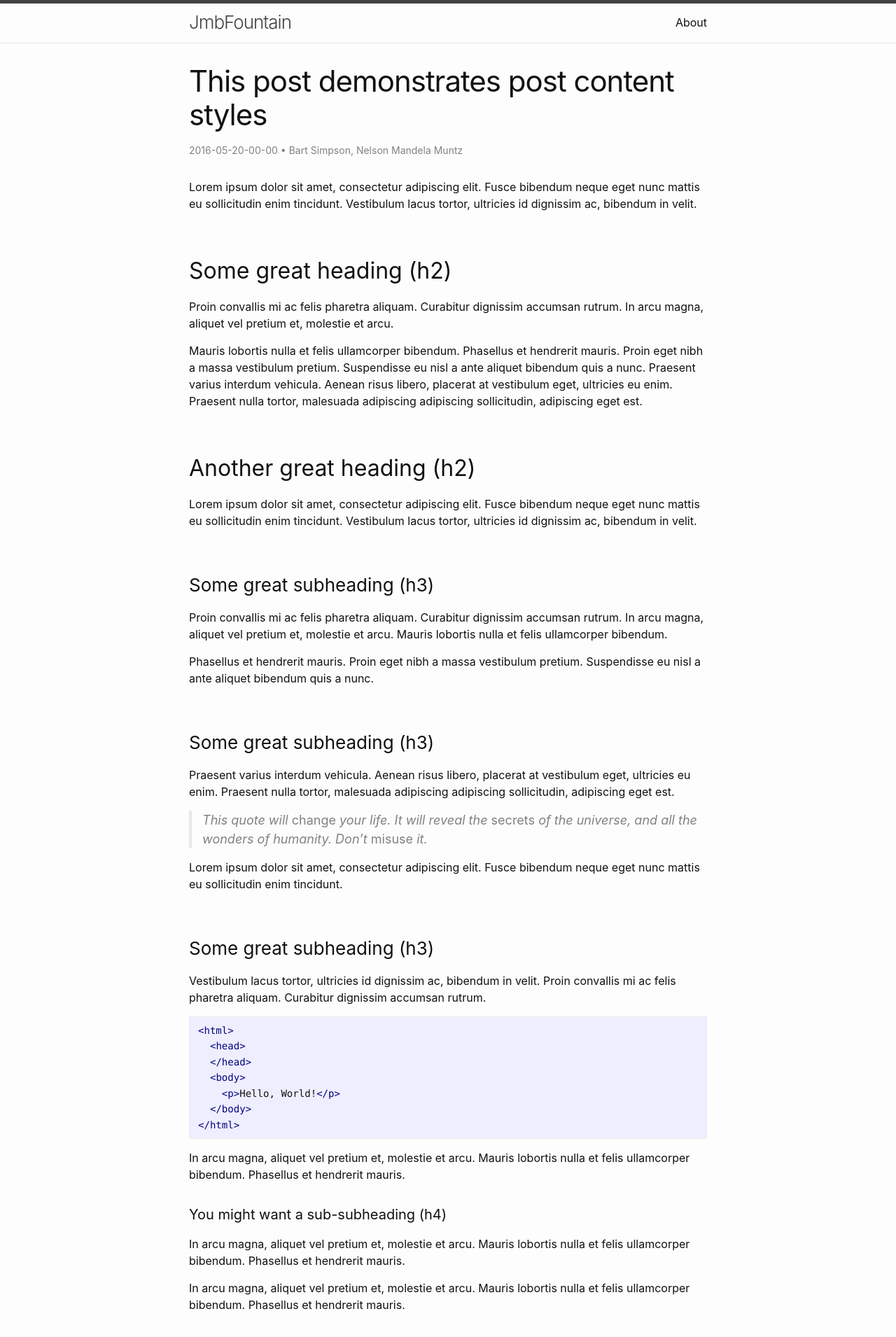
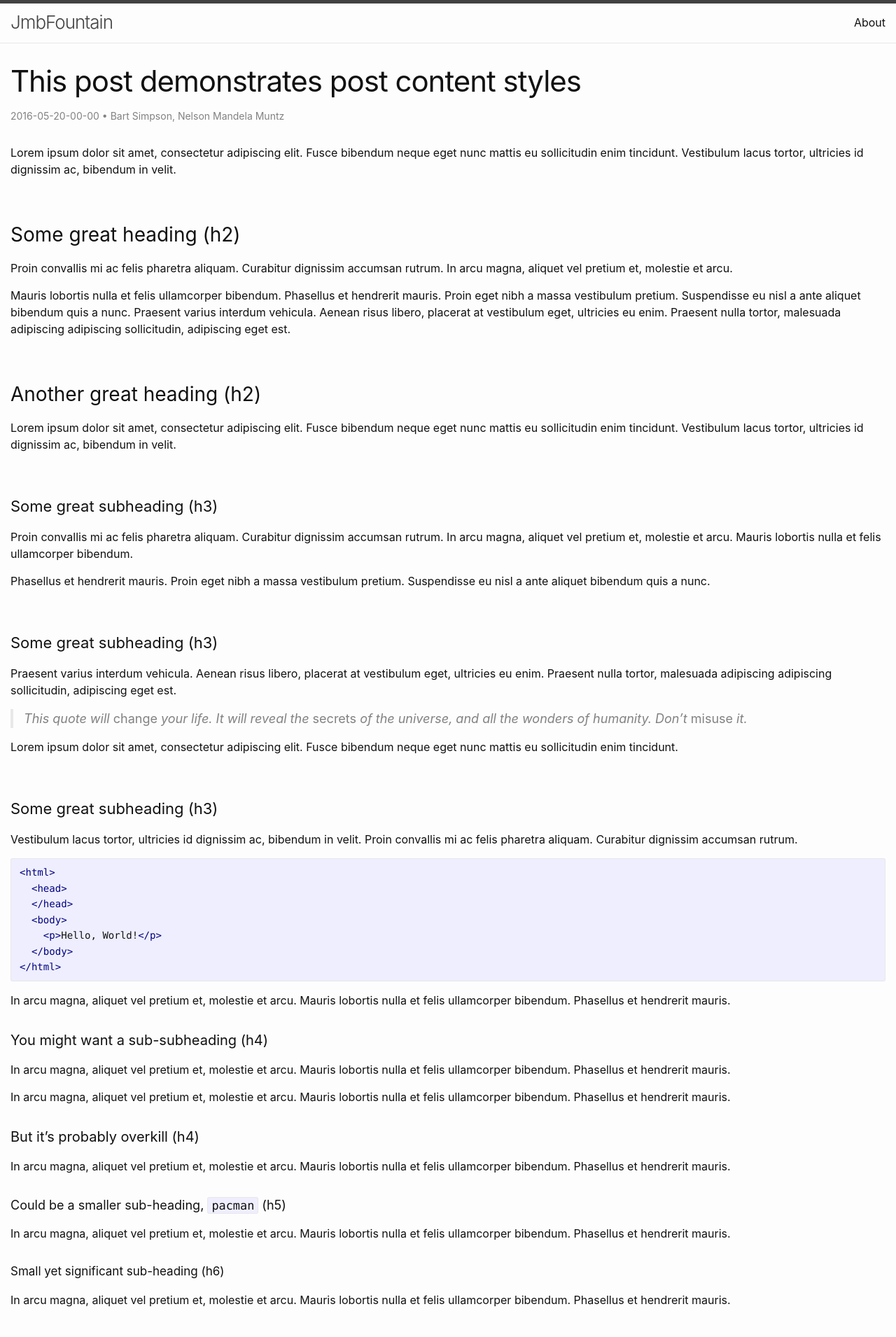
Before and after one commit to JmbFountain/www-jmbfountain-de, a Jekyll site: the page built from _posts/2016-05-20-this-post-demonstrates-post-content-styles.md, in a window 1280 px wide. Shown: the top 1910 px of the page at 70% size. Built offline with Jekyll 4.4.1, drawn with Linux system fonts in a browser that asks for light colours.

Commit message:
set content width to 100 on Computers

```diff
--- a/_sass/minima/initialize.scss
+++ b/_sass/minima/initialize.scss
@@ -14,10 +14,10 @@ $spacing-unit:     30px !default;
 $table-text-align: left !default;
 
 // Width of the content area
-$content-width:    800px !default;
+$content-width:    100% !default;
 
 $on-palm:          600px !default;
-$on-laptop:        800px !default;
+$on-laptop:        100% !default;
 
 $on-medium:        $on-palm !default;
 $on-large:         $on-laptop !default;
```
Also changed, not shown: 3 other files.
